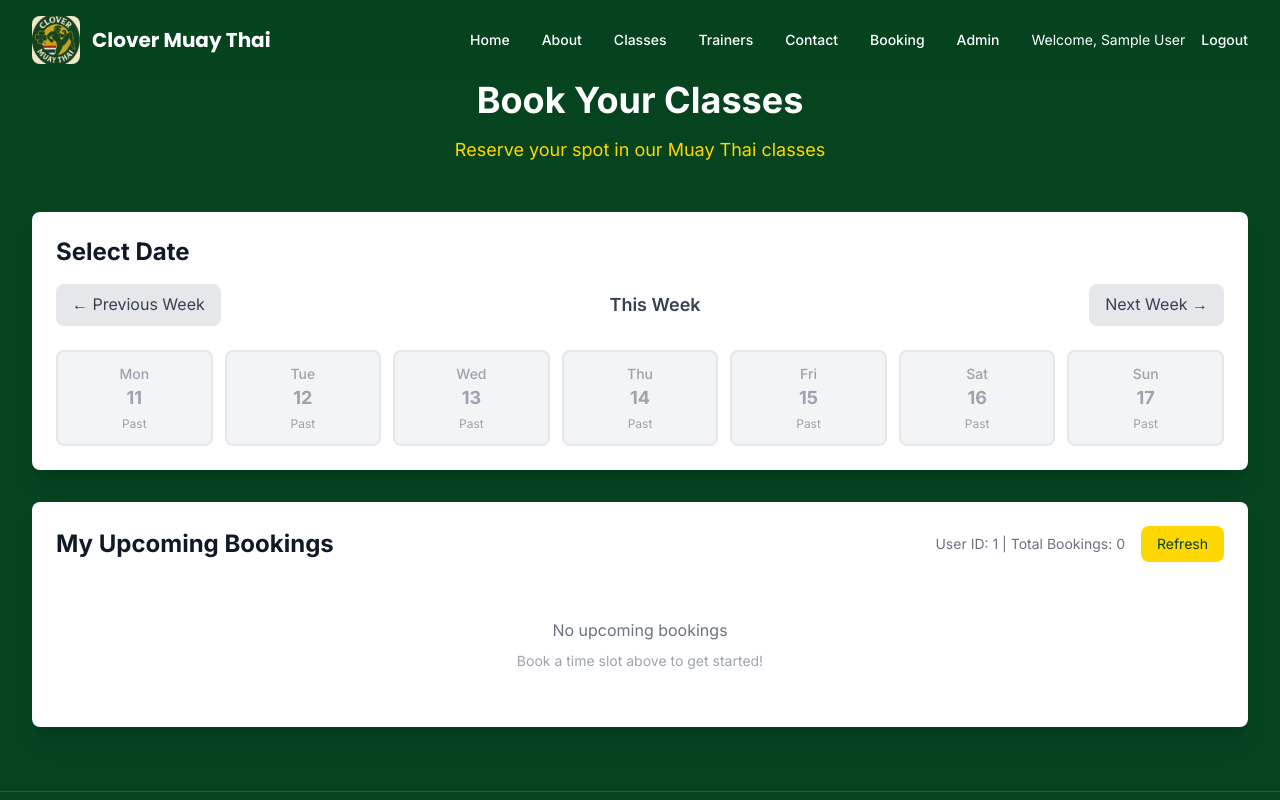
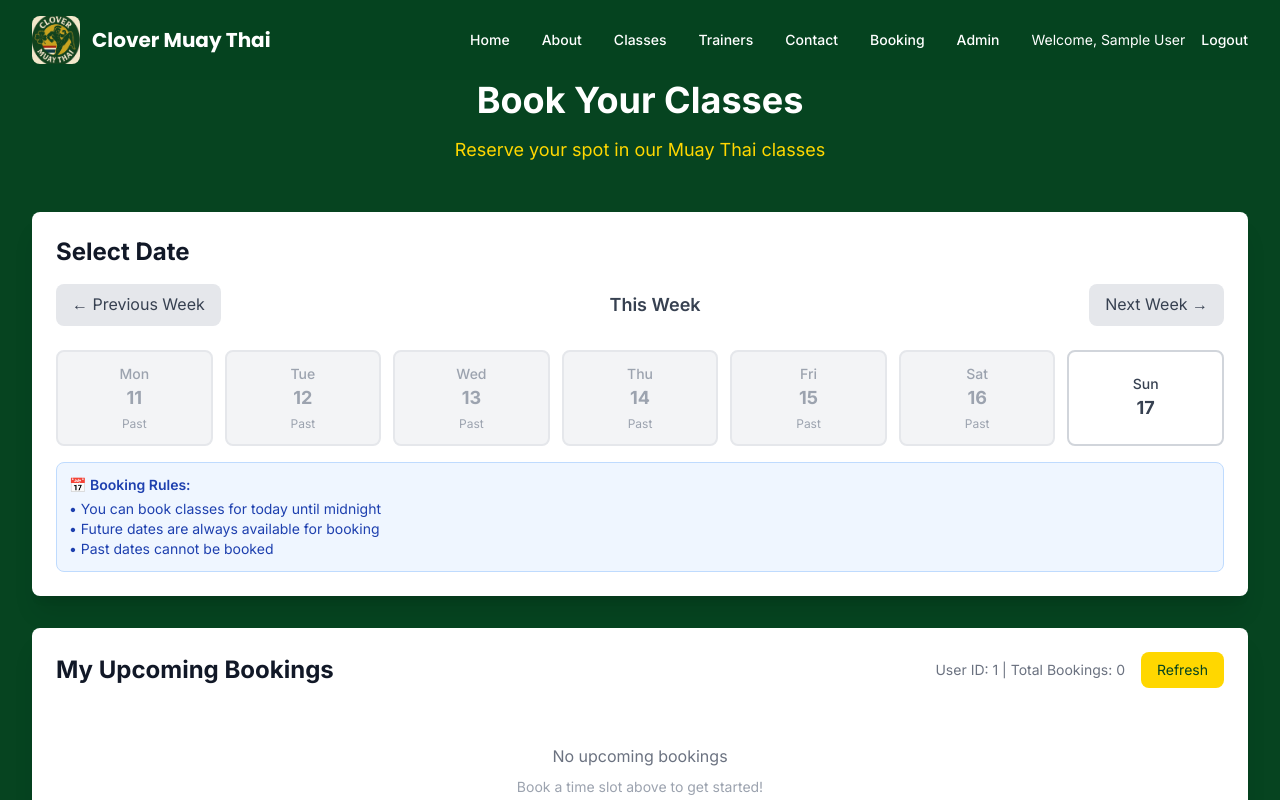
Before and after one commit to Chway2003/Clover-muay-thai, a Next.js app: page /booking in a window 1280 px wide. Shown: the top 800 px of the page. Built offline with nearby package versions, Linux system fonts and the light colour scheme; sample sign-in values are in the browser's storage.

Commit message:
Implement new booking restrictions: users can only book current day or future dates

```diff
--- a/src/app/api/bookings/route.ts
+++ b/src/app/api/bookings/route.ts
@@ -1,5 +1,6 @@
 import { NextRequest, NextResponse } from 'next/server';
 import { DataService } from '@/lib/dataService';
+import { isDateBookable } from '@/lib/bookingUtils';
 
 
 
@@ -28,12 +29,12 @@ export async function GET() {
       );
     }
 
-    // Calculate available spots for each class
+    // Calculate available spots for each class, filtering out past dates
     const classesWithAvailability = timetable.map((classItem: any) => {
-      const classBookings = bookings.filter((booking: any) =>
-        booking.classId === classItem.id &&
-        new Date(booking.date) >= new Date()
-      );
+      // Filter bookings to only include current and future dates
+      const classBookings = bookings.filter((booking: any) => {
+        return booking.classId === classItem.id && isDateBookable(booking.date);
+      });
 
       return {
         ...classItem,
@@ -78,6 +79,14 @@ export async function POST(request: NextRequest) {
       console.log('Missing required fields:', { userId, userName, classId, date });
       return NextResponse.json(
         { error: 'Missing required fields' },
+        { status: 400 }
+      );
+    }
+
+    // Check if the date is bookable according to new rules
+    if (!isDateBookable(date)) {
+      return NextResponse.json(
+        { error: 'Cannot book classes for past dates. You can only book for today or future dates.' },
         { status: 400 }
       );
     }
--- a/src/app/booking/page.tsx
+++ b/src/app/booking/page.tsx
@@ -5,6 +5,7 @@ import { useAuth } from '@/contexts/AuthContext';
 import { useRouter } from 'next/navigation';
 import Header from '@/components/Header';
 import Footer from '@/components/Footer';
+import { isDateInPast, isDateBookable, getSameDayBookingCutoff } from '@/lib/bookingUtils';
 
 interface ClassItem {
   id: string;
@@ -254,6 +255,37 @@ export default function BookingPage() {
     return 'Week';
   };
 
+  // New function to check if a date is bookable according to the new rules
+  const isDateBookableForUser = (date: string): boolean => {
+    const selectedDate = new Date(date);
+    const today = new Date();
+
+    // Set both dates to start of day for accurate comparison
+    selectedDate.setHours(0, 0, 0, 0);
+    today.setHours(0, 0, 0, 0);
+
+    // Date is bookable if it's today or in the future
+    return selectedDate >= today;
+  };
+
+  // New function to get the status message for date selection
+  const getDateStatusMessage = (date: string): string => {
+    const selectedDate = new Date(date);
+    const today = new Date();
+
+    // Set both dates to start of day for accurate comparison
+    selectedDate.setHours(0, 0, 0, 0);
+    today.setHours(0, 0, 0, 0);
+
+    if (selectedDate.getTime() === today.getTime()) {
+      return 'Today - Bookable until midnight';
+    } else if (selectedDate > today) {
+      return 'Future date - Bookable';
+    } else {
+      return 'Past date - Not bookable';
+    }
+  };
+
   if (isLoading || !user) {
     return (
       <div className="min-h-screen bg-clover-green flex items-center justify-center">
@@ -336,7 +368,8 @@ export default function BookingPage() {
                   const dayName = dateObj.toLocaleDateString('en-US', { weekday: 'short' });
                   const dayNum = dateObj.getDate();
                   const isSelected = selectedDate === date;
-                  const isDateInPast = dateObj < new Date();
+                  const isDateInPast = !isDateBookableForUser(date);
+                  const dateStatus = getDateStatusMessage(date);
 
                   return (
                     <button
@@ -350,6 +383,7 @@ export default function BookingPage() {
                           ? 'border-gray-200 bg-gray-100 text-gray-400 cursor-not-allowed'
                           : 'border-gray-300 bg-white text-gray-700 hover:border-clover-gold hover:bg-gray-50'
                       }`}
+                      title={dateStatus}
                     >
                       <div className="text-sm font-medium">{dayName}</div>
                       <div className="text-lg font-bold">{dayNum}</div>
@@ -359,6 +393,16 @@ export default function BookingPage() {
                     </button>
                   );
                 })}
+             </div>
+
+             {/* Add information about booking rules */}
+             <div className="mt-4 p-3 bg-blue-50 border border-blue-200 rounded-lg">
+               <div className="text-sm text-blue-800">
+                 <div className="font-semibold mb-1">📅 Booking Rules:</div>
+                 <p>• You can book classes for today until midnight</p>
+                 <p>• Future dates are always available for booking</p>
+                 <p>• Past dates cannot be booked</p>
+               </div>
              </div>
            </div>
 
@@ -420,8 +464,8 @@ export default function BookingPage() {
                               );
                             });
 
-                                                       // Check if the selected date is in the past
-                            const isDateInPast = new Date(selectedDate) < new Date();
+                                                       // Check if the selected date is bookable according to new rules
+                            const isDateBookable = isDateBookableForUser(selectedDate);
 
                             return (
                               <div key={classItem.id} className="border border-gray-200 rounded-lg p-6 hover:shadow-md transition-shadow text-center">
@@ -446,7 +490,7 @@ export default function BookingPage() {
                                      console.log('Class ID being passed:', classItem.id);
                                      handleBookingNew(classItem.id);
                                    }}
-                                   disabled={classItem.isFull || isBooked || isDateInPast || user?.isAdmin}
+                                   disabled={classItem.isFull || isBooked || !isDateBookable || user?.isAdmin}
                                    className={`w-full py-3 px-4 rounded-lg font-medium transition-colors ${
                                      user?.isAdmin
                                        ? 'bg-gray-400 text-gray-500 cursor-not-allowed'
@@ -454,12 +498,12 @@ export default function BookingPage() {
                                        ? 'bg-gray-300 text-gray-500 cursor-not-allowed'
                                        : classItem.isFull
                                        ? 'bg-red-500 text-white cursor-not-allowed'
-                                       : isDateInPast
+                                       : !isDateBookable
                                        ? 'bg-gray-400 text-gray-500 cursor-not-allowed'
                                        : 'bg-clover-gold text-clover-green hover:bg-yellow-400'
                                    }`}
                                  >
-                                   {user?.isAdmin ? 'Admin Cannot Book' : isBooked ? 'Already Booked' : classItem.isFull ? 'Class Full' : isDateInPast ? 'Date Passed' : 'Book Now'}
+                                   {user?.isAdmin ? 'Admin Cannot Book' : isBooked ? 'Already Booked' : classItem.isFull ? 'Class Full' : !isDateBookable ? 'Date Not Bookable' : 'Book Now'}
                                  </button>
                               </div>
                             );
--- a/src/lib/bookingUtils.ts
+++ b/src/lib/bookingUtils.ts
@@ -22,8 +22,39 @@ export const getNextWeekDates = (): string[] => {
   return dates;
 };
 
+// Updated function to implement the new booking restriction
+// Users can only book for the current day until the next day becomes the current day
 export const isDateInPast = (date: string): boolean => {
-  return new Date(date) < new Date();
+  const selectedDate = new Date(date);
+  const today = new Date();
+
+  // Set both dates to start of day for accurate comparison
+  selectedDate.setHours(0, 0, 0, 0);
+  today.setHours(0, 0, 0, 0);
+
+  // Date is in the past if it's before today
+  return selectedDate < today;
+};
+
+// New function to check if a date is bookable according to the new rules
+export const isDateBookable = (date: string): boolean => {
+  const selectedDate = new Date(date);
+  const today = new Date();
+
+  // Set both dates to start of day for accurate comparison
+  selectedDate.setHours(0, 0, 0, 0);
+  today.setHours(0, 0, 0, 0);
+
+  // Date is bookable if it's today or in the future
+  return selectedDate >= today;
+};
+
+// New function to get the cutoff time for same-day bookings
+export const getSameDayBookingCutoff = (): Date => {
+  const tomorrow = new Date();
+  tomorrow.setDate(tomorrow.getDate() + 1);
+  tomorrow.setHours(0, 0, 0, 0);
+  return tomorrow;
 };
 
 export const getDayName = (date: string): string => {
```
